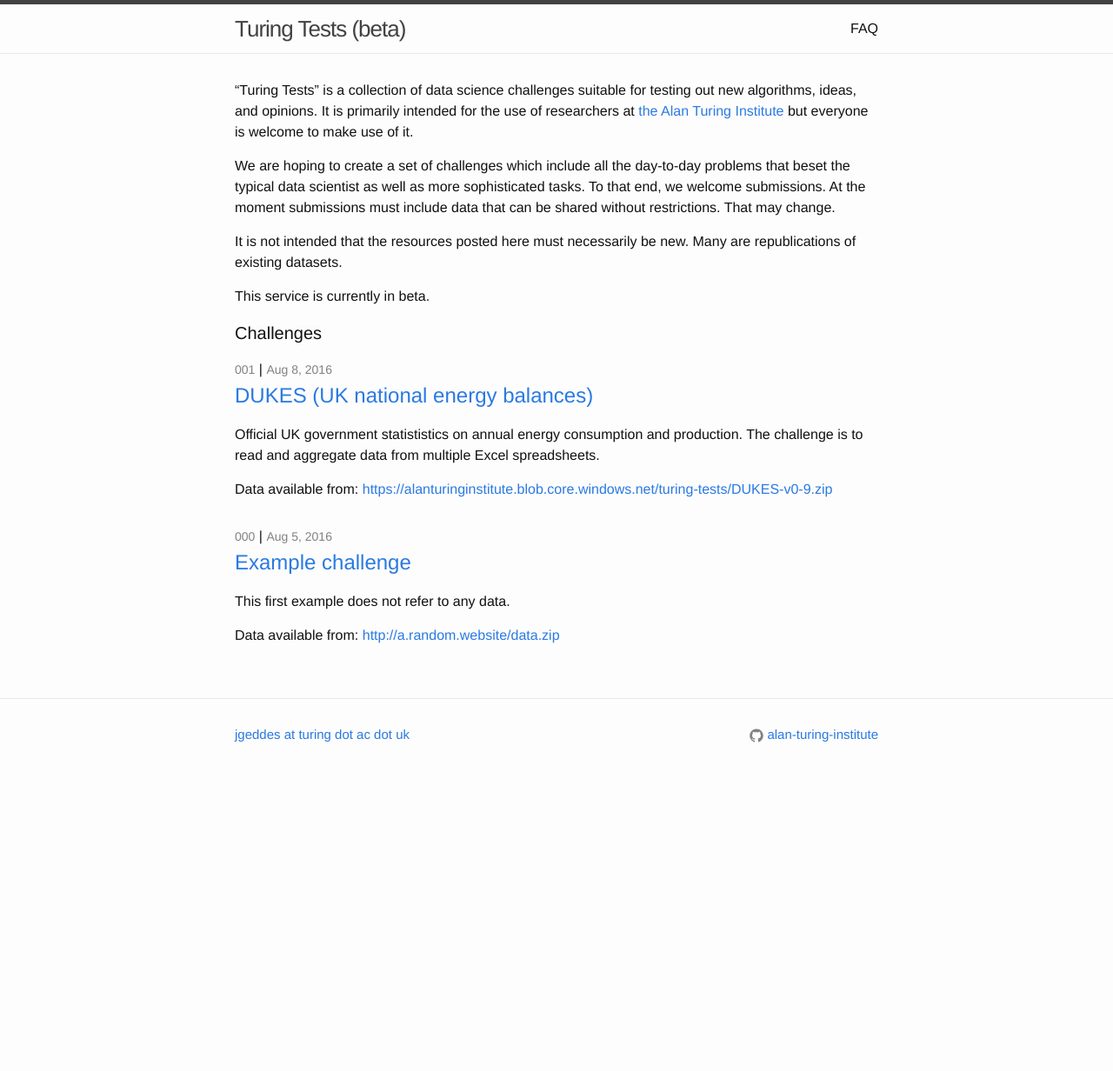
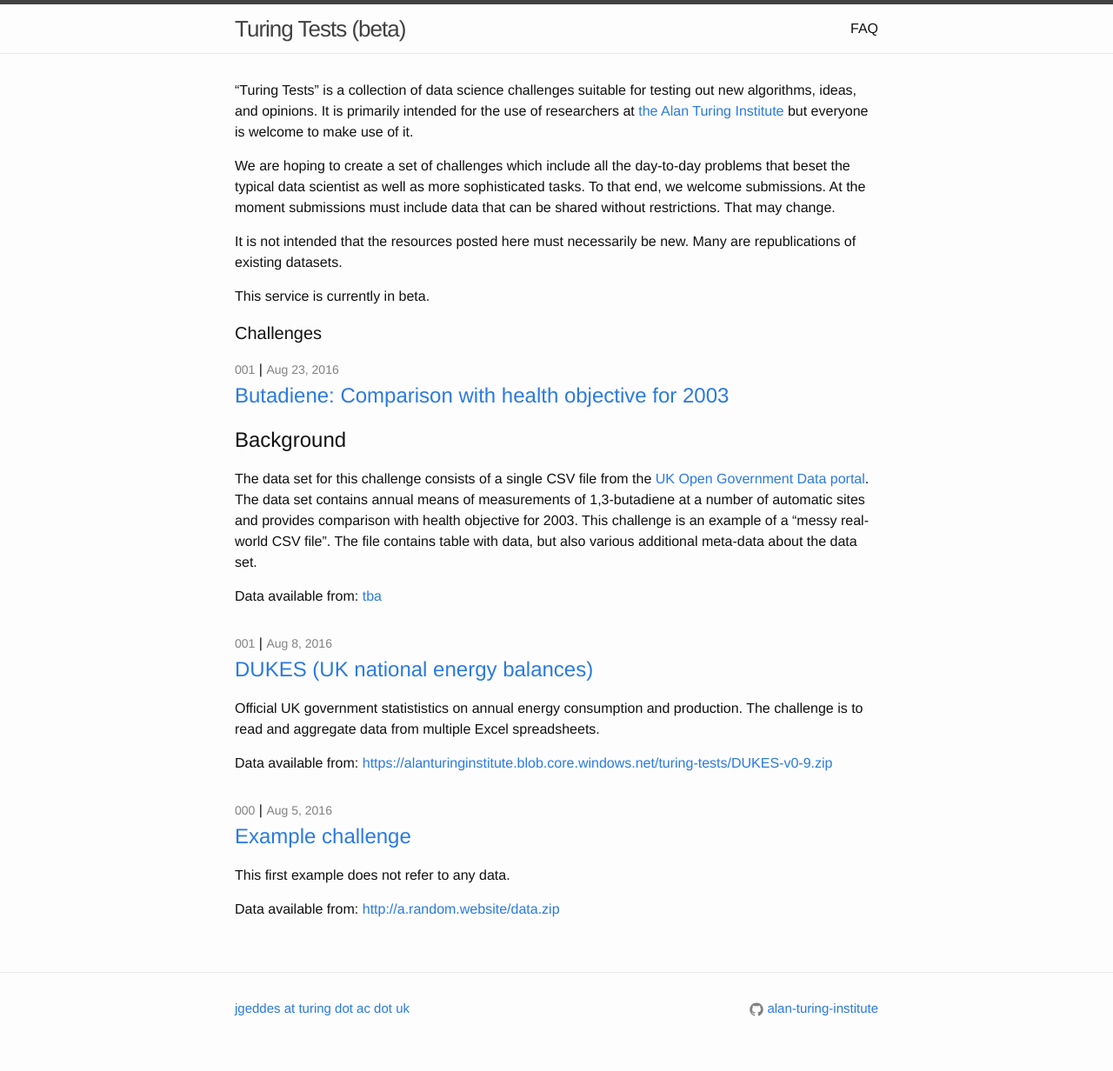
Before and after one commit to tpetricek/turing-tests, a Jekyll site: the page built from index.html, in a window 1280 px wide. Shown: the whole page at 87% size. Built offline with Jekyll 4.4.1, drawn with Linux system fonts in a browser that asks for light colours; before the commit the page ends 917 px from its top, so only the background shows below that.

Commit message:
Adding butadeine challenge

```diff
--- a/_layouts/post.html
+++ b/_layouts/post.html
@@ -6,6 +6,7 @@ layout: default
   <header class="post-header">
     <h1 class="post-title" itemprop="name headline">{{ page.title }}</h1>
     <p class="post-meta"><time datetime="{{ page.date | date_to_xmlschema }}" itemprop="datePublished">{{ page.date | date: "%b %-d, %Y" }}</time>{% if page.author %} • <span itemprop="author" itemscope itemtype="http://schema.org/Person"><span itemprop="name">{{ page.author }}</span></span>{% endif %}</p>
+    <p class="post-meta"><a href="{{ post.data-url }}">Download the dataset</a></p>
   </header>
 
   <div class="post-content" itemprop="articleBody">
--- /dev/null
+++ b/_posts/2016-08-23-butadiene-heath-objectives.md
@@ -0,0 +1,51 @@
+---
+layout: post
+number: "001"
+title: "Butadiene: Comparison with health objective for 2003"
+data-url: "tba"
+---
+
+## Background
+The data set for this challenge consists of a single CSV file from the
+[UK Open Government Data portal](https://data.gov.uk/). The data set contains
+annual means of measurements of 1,3-butadiene at a number of automatic sites
+and provides comparison with health objective for 2003.
+This challenge is an example of a "messy real-world CSV file". The file contains
+table with data, but also various additional meta-data about the data set.
+
+### Data set preview
+
+![](2016-08-23-butadiene-heath-objectives/screenshot.png?)
+
+## Tasks
+
+ 1. The main task is to automatically detect which part of the CSV file is
+   the data set and what is meta-data.
+
+ 2. We would like to detect that the data in columns labelled "1994" to "2010"
+   are values for different places _except_ for the row "Count" (which is the
+   count) and "AQS Objective" (which is a value, but without geographical
+   location).
+
+ 3. Ideally, you would also detect that the "Site Name" column represents
+   a geographical location, the column keys "1994" to "2010" represent
+   years and (as a bonus) that the unit of the values in the table is annual
+   mean measured in `µg / m3`.
+
+ 4. Another thing to detect is that the empty cells in the table mean `N/A`
+   (in particular, they cannot be automatically filled with zeros, because
+   zero would be a valid value in the context of the table).
+
+### Remarks
+
+In the task 3 where we would like to detect that "Site Name" is a city and
+"1993" to "2010" are years, you can report this information in the parsed data
+via any machine-readable format of annotations you like. One option would be
+to use the [schema.org](http://schema.org/) annotations and mark "Site Name"
+as [City](http://schema.org/City) and years as [Date](http://schema.org/Date).
+
+## License
+
+The data set is available from [data.gov.uk](https://data.gov.uk/dataset/13-butadiene-running-annual-mean-at-automatic-sites-comparison-with-health-objective-for-2003-u-2010) under the
+[Open Government
+License](http://www.nationalarchives.gov.uk/doc/open-government-licence/version/3/).
```
Also changed, not shown: _posts/2016-08-23-butadiene-heath-objectives/screenshot.png (added).
